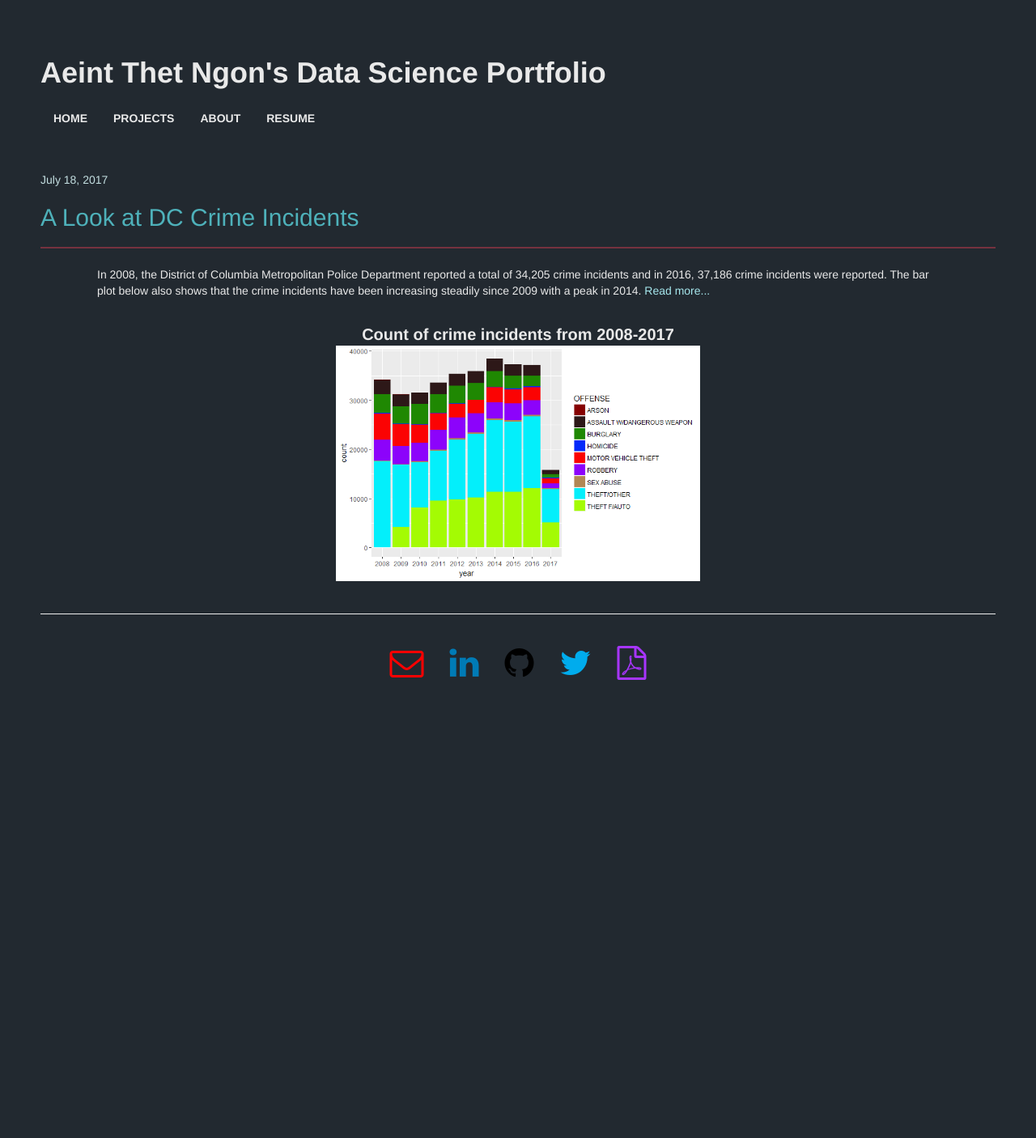
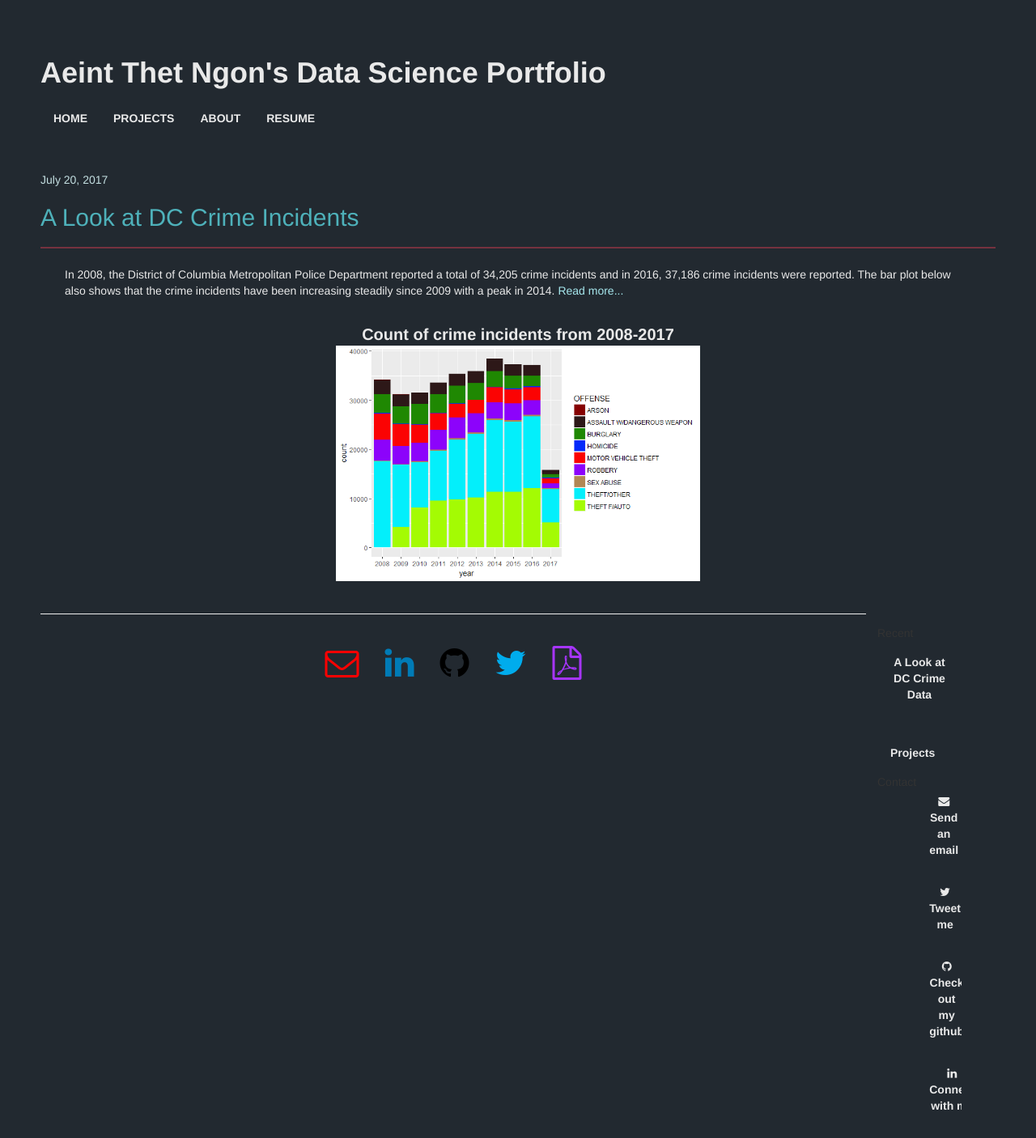
Before and after one commit to aeintngon/old-webpage, a Jekyll site: the page built from index.html, in a window 1280 px wide. Shown: the whole page at 81% size. Built offline with Jekyll 4.4.1, drawn with Linux system fonts in a browser that asks for light colours; nearby versions of some CDN libraries; before the commit the page ends 909 px from its top, so only the background shows below that.

Commit message:
style update

```diff
--- a/CSS/styles.css
+++ b/CSS/styles.css
@@ -21,8 +21,26 @@ a:hover {
 	text-decoration:inherit;
 }
 
+nav {
+    float: right;
+    max-width: 160px;
+    margin: 0;
+    padding: 1em 3em 1em 1em;
+}
+
+nav ul {
+    list-style-type: none;
+    padding: 0;
+}
+
+nav ul a {
+    text-decoration: none;
+}
+
 .post-content {
 	color: #E9E9E9;
+	padding:10px 30px 10px 30px;
+	margin-right: 170px;
 }
 
 .post-date{
@@ -73,7 +91,7 @@ li a:hover {
 
 .content {
 	text-align:left;
-	padding:10px 70px 10px 70px;
+	padding:10px 30px 10px 30px;
 	color:#E9E9E9;
 }
 
--- a/DCCrimeData.html
+++ b/DCCrimeData.html
@@ -2,7 +2,7 @@
 layout: default
 ---
 	<h2><a href="./DCCrimeData.html">A Look at DC Crime Incidents</a></h2>
-	<p class="post-date">July 18, 2017</p>
+	<p class="post-date">July 20, 2017</p>
 	<hr id='top-line'>
 
 	<article class="post-content">
@@ -49,3 +49,4 @@ layout: default
     <hr id='top-line'>
 
     <p class="content"><b>Notes:</b> The data is available through <a class="link" target="_blank" href="http://opendata.dc.gov/">Open Data DC</a> and the complete codes for this post is available on <a class="link" target="_blank" href="https://github.com/aeintngon">my github page</a>.</p>
+    </article>
--- a/_layouts/default.html
+++ b/_layouts/default.html
@@ -23,6 +23,23 @@
 
   {{content}}
 
+<nav>
+  <ul>
+    <br><li>Recent</li></br>
+    <ul>
+      <li><a href="./DCCrimeData.html">A Look at DC Crime Data</a></li>
+    </ul>
+    <br><li><a href="./projects.html">Projects</a></li></br>
+    <br><li>Contact</li></br>
+    <ul>
+      <li><a href="mailto:an692@georgetown.edu" target="_blank"> <i class="fa fa-envelope"></i>Send an email </a></li>
+      <li><a href="https://twitter.com/aeintngon" target="_blank"><i class="fa fa-twitter"></i>Tweet me</a></li>
+      <li><a href="https://github.com/aeintngon" target="_blank"><i class="fa fa-github"></i> Check out my github</a></li>
+      <li><a href="https://www.linkedin.com/in/Aeintngon" target="_blank"><i class="fa fa-linkedin"></i> Connect with me</a></li>
+    </ul>
+  </ul>
+</nav>
+
 <hr id='bottom-line'>
 
 <footer class="footer">
--- a/index.html
+++ b/index.html
@@ -2,7 +2,7 @@
 layout: default
 ---
 
-	<span class="post-date"> July 18, 2017 </span>
+	<span class="post-date"> July 20, 2017 </span>
 	<h2><a href="./DCCrimeData.html">A Look at DC Crime Incidents</a></h2>
 	<hr id='top-line'>
 	<p class="content">In 2008, the District of Columbia Metropolitan Police Department reported a total of 34,205 crime incidents and in 2016, 37,186 crime incidents were reported. The bar plot below also shows that the crime incidents have been increasing steadily since 2009 with a peak in 2014. <a class="link" target="_blank" href="./DCCrimeData.html">Read more...</a></p>
```
